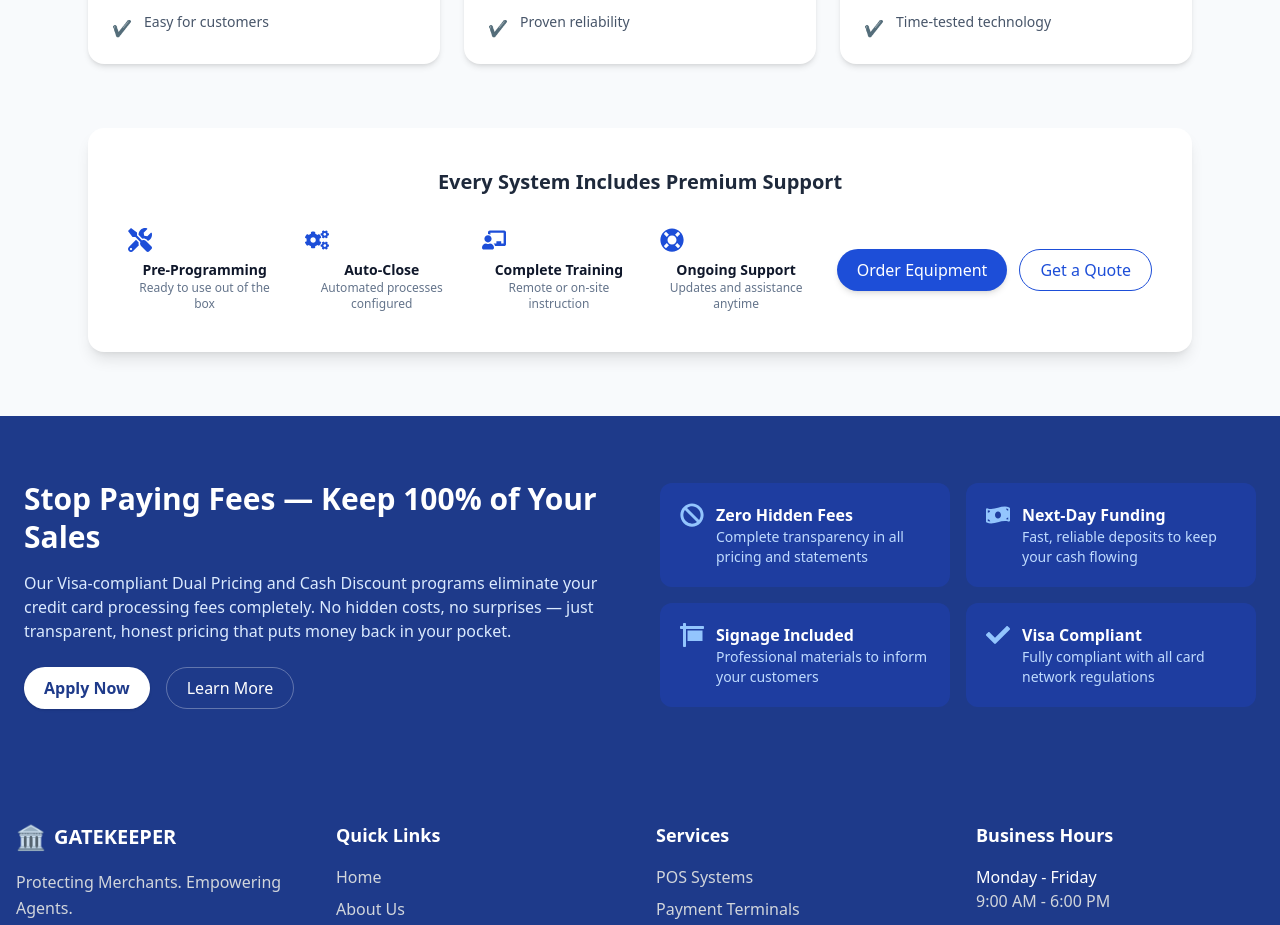
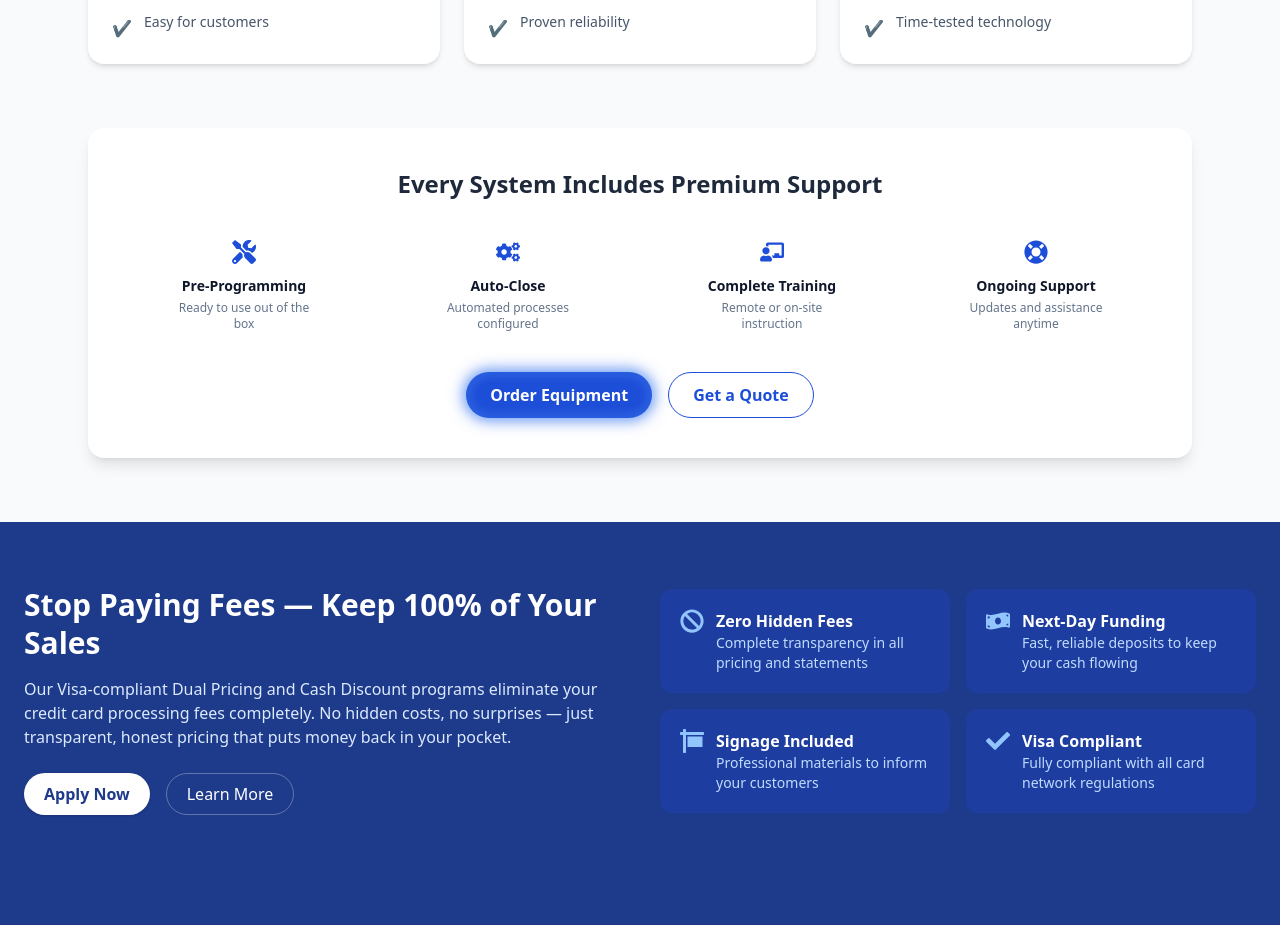
Before and after one commit to opar2043/Gatekeeper-client, a React (Vite) app: page / in a window 1280 px wide. Shown: the part 2866-3791 px from the top of the page. Built offline with nearby package versions, Linux system fonts and the light colour scheme.

Commit message:
added new section

```diff
--- a/src/Components/LandingFull/LandingFull.jsx
+++ b/src/Components/LandingFull/LandingFull.jsx
@@ -1,4 +1,4 @@
-import React from "react";
+import React, { useState } from "react";
 import {
   FaCashRegister,
   FaDesktop,
@@ -18,6 +18,8 @@ import {
 import { motion } from "framer-motion";
 
 export default function LandingFull() {
+  const [activeBtn, setActiveBtn] = useState("order");
+
   const posCards = [
     {
       title: "RetailzPOS",
@@ -207,7 +209,7 @@ export default function LandingFull() {
         ))}
       </section>
 
-      {/* Premium Support Section */}
+      {/*  Premium Support Section (with glowing buttons) */}
       <motion.section
         initial={{ opacity: 0, y: 40 }}
         whileInView={{ opacity: 1, y: 0 }}
@@ -215,47 +217,63 @@ export default function LandingFull() {
         transition={{ duration: 0.7 }}
         className="max-w-6xl mx-auto px-6 mt-16"
       >
-        <div className="bg-white rounded-2xl shadow-lg p-10">
-          <h3 className="text-center text-xl font-bold text-slate-800">
+        <div className="bg-white rounded-2xl shadow-lg p-10 text-center">
+          <h3 className="text-xl md:text-2xl font-bold text-slate-800 mb-10">
             Every System Includes Premium Support
           </h3>
-          <div className="mt-8 flex flex-col md:flex-row items-center justify-between gap-6">
-            <div className="grid grid-cols-2 md:grid-cols-4 gap-6 flex-1">
+
+          <div className="grid grid-cols-2 md:grid-cols-4 gap-8 justify-items-center mb-10">
             {supportItems.map((s) => (
               <motion.div
+                key={s.title}
                 whileHover={{ scale: 1.05 }}
-                  key={s.title}
-                  className="text-center"
+                className="flex flex-col items-center text-center max-w-[150px]"
               >
-                  <div className="text-2xl mb-2 text-blue-700 mx-auto">
-                    {s.icon}
-                  </div>
+                <div className="text-3xl mb-3 text-blue-700">{s.icon}</div>
                 <div className="text-sm font-semibold">{s.title}</div>
-                  <div className="text-xs text-slate-500">{s.desc}</div>
+                <div className="text-xs text-slate-500 mt-1">{s.desc}</div>
               </motion.div>
             ))}
           </div>
-            <div className="flex gap-3">
+
+          {/* Buttons with glow */}
+          <div className="flex flex-col sm:flex-row justify-center gap-4">
             <motion.button
               whileTap={{ scale: 0.9 }}
               whileHover={{ scale: 1.05 }}
-                className="bg-blue-700 hover:bg-blue-800 text-white px-5 py-2 rounded-full shadow-md"
+              onClick={() => setActiveBtn("order")}
+              className={`relative px-6 py-2.5 rounded-full font-semibold transition-all duration-300 ${
+                activeBtn === "order"
+                  ? "text-white bg-blue-700 shadow-[0_0_15px_3px_rgba(37,99,235,0.6)]"
+                  : "border border-blue-700 text-blue-700 hover:bg-blue-700 hover:text-white"
+              }`}
             >
-                Order Equipment
+              {activeBtn === "order" && (
+                <span className="absolute inset-0 rounded-full border-2 border-blue-400 blur-sm animate-pulse"></span>
+              )}
+              <span className="relative z-10">Order Equipment</span>
             </motion.button>
+
             <motion.button
               whileTap={{ scale: 0.9 }}
               whileHover={{ scale: 1.05 }}
-                className="border border-blue-700 text-blue-700 px-5 py-2 rounded-full"
+              onClick={() => setActiveBtn("quote")}
+              className={`relative px-6 py-2.5 rounded-full font-semibold transition-all duration-300 ${
+                activeBtn === "quote"
+                  ? "text-white bg-blue-700 shadow-[0_0_15px_3px_rgba(37,99,235,0.6)]"
+                  : "border border-blue-700 text-blue-700 hover:bg-blue-700 hover:text-white"
+              }`}
             >
-                Get a Quote
+              {activeBtn === "quote" && (
+                <span className="absolute inset-0 rounded-full border-2 border-blue-400 blur-sm animate-pulse"></span>
+              )}
+              <span className="relative z-10">Get a Quote</span>
             </motion.button>
-            </div>
           </div>
         </div>
       </motion.section>
 
-      {/* Blue CTA */}
+      {/* Blue CTA Section */}
       <motion.section
         initial={{ opacity: 0, y: 40 }}
         whileInView={{ opacity: 1, y: 0 }}
```
Lines whose indentation alone changed are shown as unchanged.
